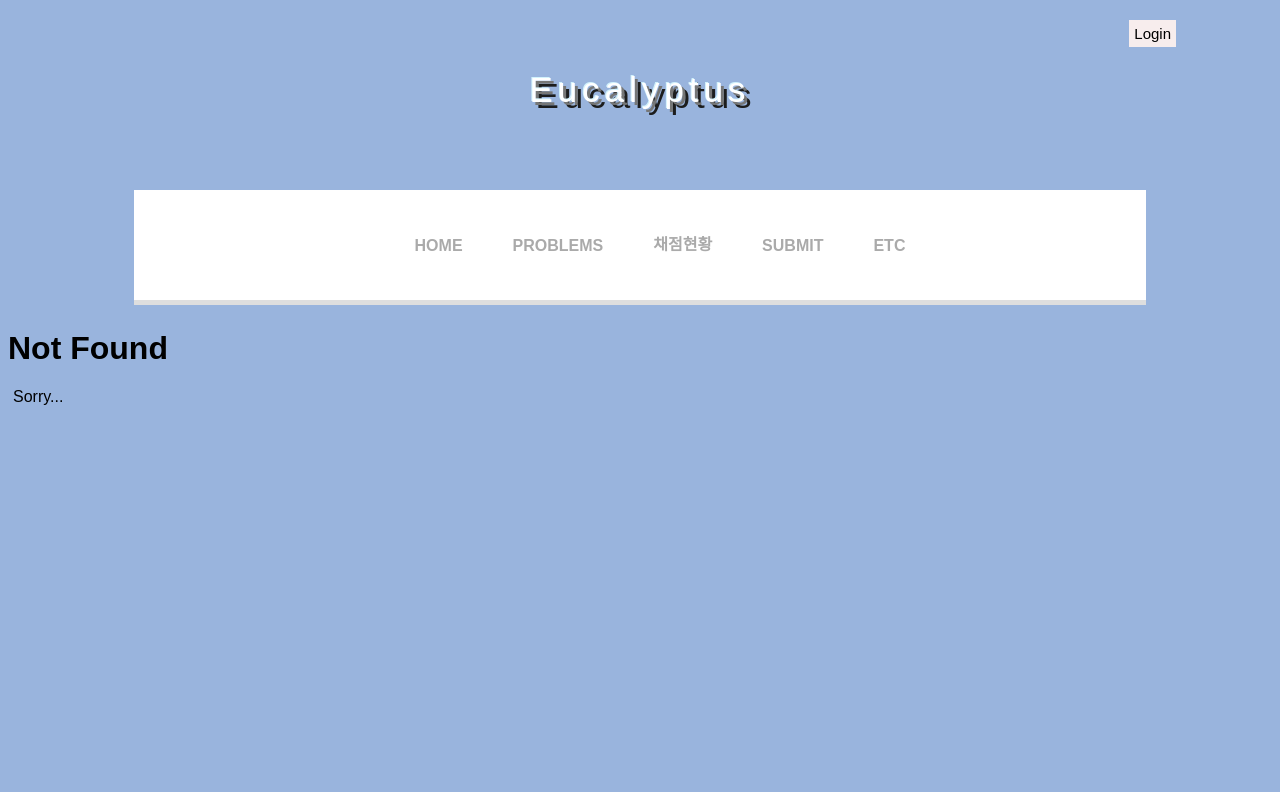
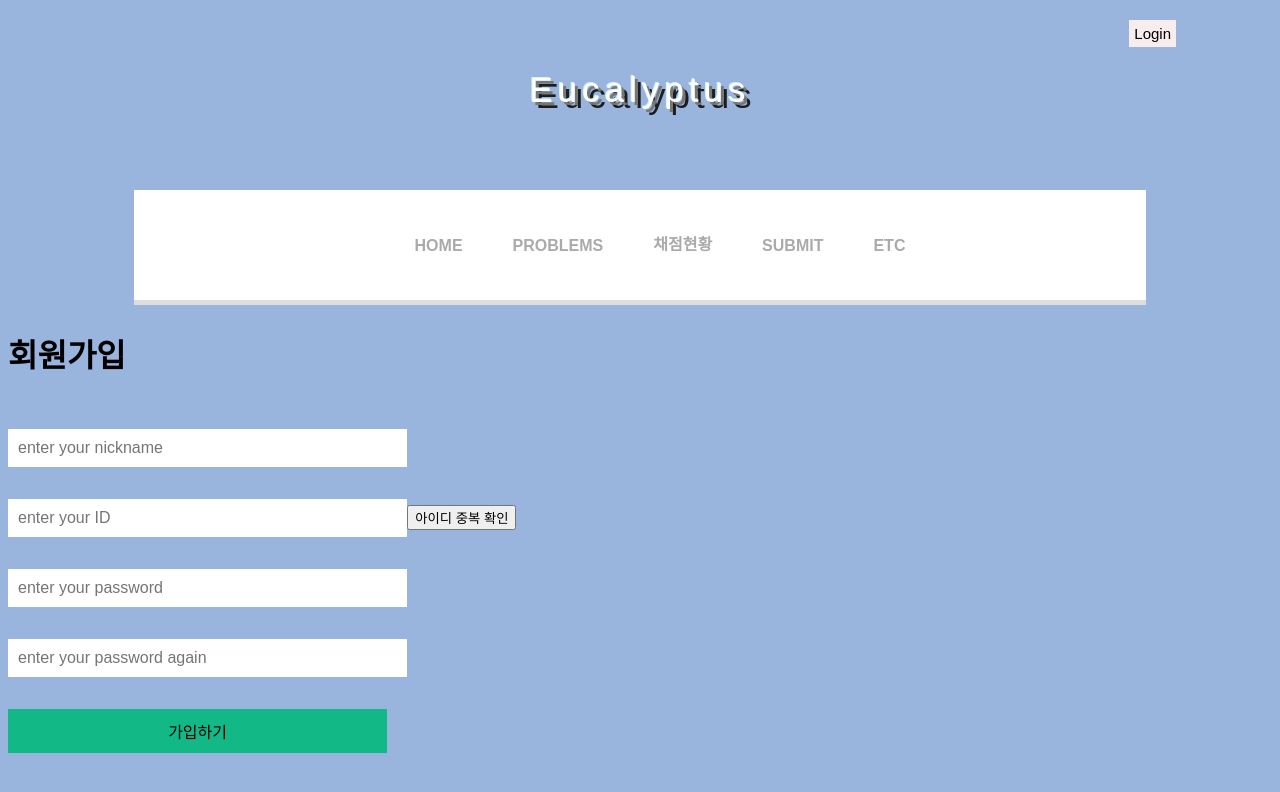
Before and after one commit to wja0/react, a React (Create React App) app in the folder eucalyptus/: page /Register in a window 1280 px wide. Before the commit this address had no page. Shown: the top 792 px of the page. Built offline with nearby package versions, Linux system fonts and the light colour scheme.

Commit message:
create Registerform

```diff
--- /dev/null
+++ b/eucalyptus/src/layout/Register.css
@@ -0,0 +1,42 @@
+
+.nickname > input , .makeID > input , .makePassword > input, .checkPassword > input{
+    padding: 20px;
+    font-size: 10px;
+    width: 30%;
+    border: 2px solid white;
+    outline: none;
+    border-radius: 0px;
+    line-height: 1rem;
+    font-size: 1rem;
+    padding-left: 0.5rem;
+    padding-right: 0.5rem;
+    margin-top: 2rem;
+    padding-top: 0.5rem;
+    padding-bottom: 0.5rem;
+
+}
+
+.correct {
+    color: red
+}
+
+.join {
+    margin-top: 2rem;
+    font-size: 1rem;
+    text-align: center;
+    text-decoration: none;
+    padding: 10px;
+    width: 30%;
+    background-color: #12b886;
+    user-select: none;
+    outline: 0;
+    border: 0;
+}
+
+.join:active, .btn:hover{
+    outline: 1;
+    color: black;
+    background-color: #11d198;
+    box-shadow: 0.1px #666;
+    transform: translateY(0.1px);
+}
--- /dev/null
+++ b/eucalyptus/src/layout/Register.js
@@ -0,0 +1,14 @@
+import React, { Component } from 'react';
+import RegisterForm from './RegisterForm';
+
+
+class Register extends Component {
+    render() {
+        return (
+          <div>
+            <RegisterForm/>
+          </div>
+        );
+      }
+  }
+export default Register;
--- /dev/null
+++ b/eucalyptus/src/layout/RegisterForm.js
@@ -0,0 +1,86 @@
+import React, { Component } from 'react';
+import './Register.css';
+
+
+class RegisterForm extends Component{
+    state = {
+        nickname:'',
+        id:'',
+        password: '',
+        check_password: '',
+        correct:''
+    }
+    handleChange= (e) => {
+        this.setState({
+            [e.target.name] : e.target.value
+            // [e.target.name]: 설정한 태그의 name값을 event 객체를 통해 가져와서 사용함
+        });
+
+        // setTimeout: setState 변경된 값이 handleCheck에서 바로 반영되도록 함
+        setTimeout(this.handleCheck, 100);
+    }
+    handleSumit = (e) => {
+        e.preventDefault();                 //페이지 리로딩 방지(상태 잃어버리는 것 방지)
+        this.props.onCreate(this.state);    //상태값 onCreate 통해 부모에게 전달
+        this.setState({                     //상태초기화
+            nickname: '',
+            id: '',
+            password: '',
+            check_password: '',
+            correct: 'false'
+        })
+    }
+
+    handleCheck = () => {
+        const{ password, check_password } = this.state;
+        if(password.length < 1 || check_password.length < 1){
+            this.setState({correct:''});
+        }
+        else if(password === check_password){
+            this.setState({correct:'비밀번호 일치'});
+        }
+        else {
+            this.setState({correct:'비밀번호 불일치'});
+        }
+    }
+
+    render() {
+      return (
+        <form>
+        <div className="Register">
+          <h1>회원가입</h1>
+
+          <div className="nickname">
+                <input placeholder="enter your nickname">
+                </input>
+          </div>
+          <div className="makeID">
+                <input placeholder="enter your ID">
+                </input>
+                <button>아이디 중복 확인</button>
+          </div>
+
+          <div className="makePassword">
+                <input placeholder="enter your password" type="password"
+                       value={this.state.password}
+                       onChange={this.handleChange}
+                       name="password">
+                </input>
+          </div>
+          <div className="checkPassword">
+                <input placeholder="enter your password again" type="password"
+                       value={this.state.check_password}
+                       onChange={this.handleChange}
+                       name="check_password"
+                       checkPW={this.checkPW}>
+                 </input>
+          </div>
+          <div className="correct"> {this.state.correct} </div>
+          <button className="join" type="submit">가입하기</button>
+        </div>
+        </form>
+      );
+    }
+}
+
+export default RegisterForm;
--- a/eucalyptus/src/pages/Pages.js
+++ b/eucalyptus/src/pages/Pages.js
@@ -1,5 +1,6 @@
 import React from 'react';
 import {Switch , Route} from 'react-router-dom';
+import Register from '../layout/Register';
 import {status, submit ,NotFound, problem ,Home , problemset, Tmp, Login } from './index';
 
 const Pages = () => (
@@ -12,6 +13,7 @@ const Pages = () => (
         {/* <Route path='/submit/:id' render={(props) => <submit />} /> */}
         <Route path='/Tmp' component={Tmp} />
         <Route path='/Login' component={Login} />
+        <Route path='/Register' component={Register}/>
         <Route component={NotFound} />
     </Switch>
 );
```
